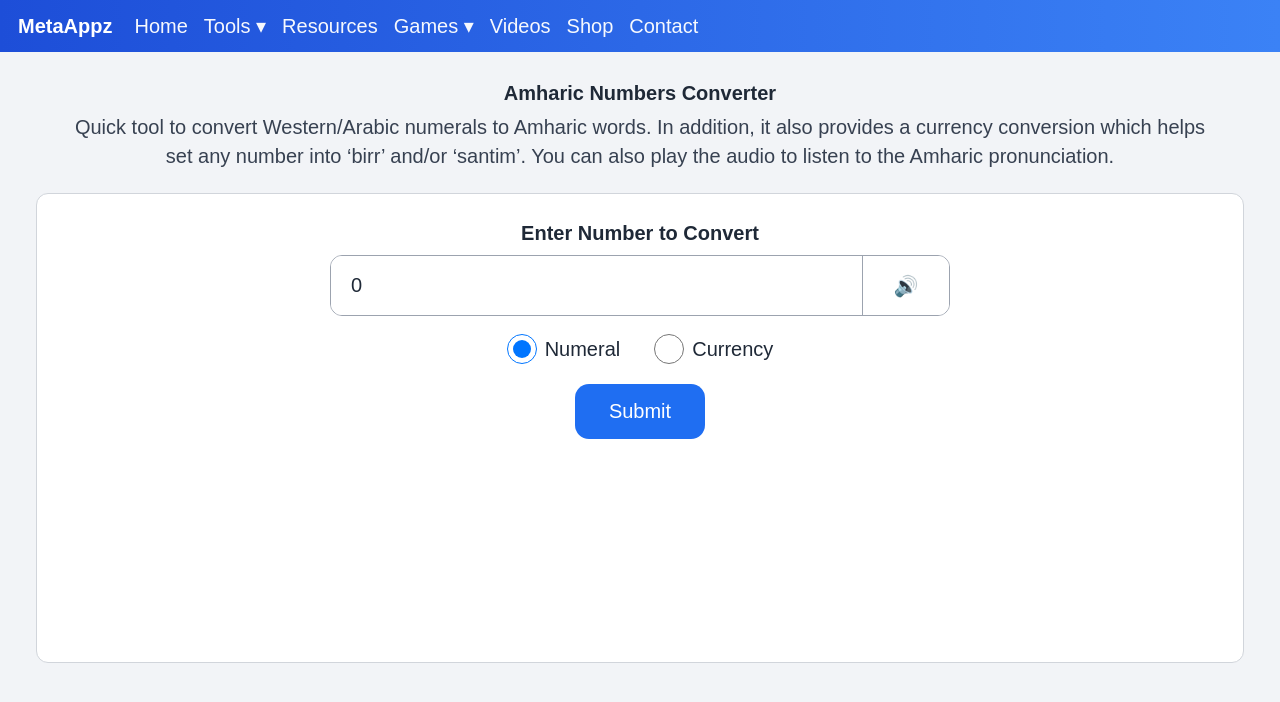
After one commit to samuelabera21/Samuel_AI_Tools_App, a Flask app: page /Tools/Amharic_Numbers_Converter in a window 1280 px wide. The commit adds this page. Shown: the top 702 px of the page. Run offline with Flask 3, Linux system fonts and the light colour scheme.

Commit message:
Amharic Numbers Converter: working (number words, currency birr/santim, sound + fallback)

```diff
--- a/app.py
+++ b/app.py
@@ -1,7 +1,10 @@
-from flask import Flask, request, render_template, send_file
+from flask import Flask, request, render_template, send_file, jsonify
 import io
 import base64
+from decimal import Decimal, InvalidOperation
+from gtts import gTTS
 from tools.ocr.ocr import extract_amharic_text_from_bytes
+from tools.amharic_numbers_converter.converter import number_to_amharic, number_to_currency
 
 app = Flask(__name__)
 
@@ -28,6 +31,66 @@ def amharic_ocr():
     return render_template("ocr.html", text=text, image_url=image_url)
 
 
+@app.route("/Tools/Numbers_to_Amharic_Words_Converter", methods=["GET", "POST"])
+@app.route("/Tools/Amharic_Numbers_Converter", methods=["GET", "POST"])
+def amharic_numbers_converter():
+    # `result` stores the converted Amharic text shown in the result card.
+    result = ""
+    number_value = "0"
+    mode = "normal"
+
+    if request.method == "POST":
+        number_value = request.form.get("number", "0").strip() or "0"
+        normalized_value = number_value.replace(",", "")
+        mode = request.form.get("mode", "normal")
+
+        try:
+            if mode == "currency":
+                amount = Decimal(normalized_value)
+                result = number_to_currency(amount)
+            else:
+                if "." in normalized_value:
+                    raise ValueError
+                number = int(normalized_value)
+                result = number_to_amharic(number)
+        except (ValueError, InvalidOperation):
+            result = "እባክዎ ትክክለኛ ቁጥር ያስገቡ"
+
+    return render_template(
+        "amharic_numbers.html",
+        result=result,
+        number_value=number_value,
+        mode=mode,
+    )
+
+
+@app.route("/Tools/Numbers_to_Amharic_Words_Converter/speak", methods=["POST"])
+def speak_amharic_numbers_text():
+    # Receive the text to speak from the page.
+    payload = request.get_json(silent=True) or {}
+    text_to_speak = str(payload.get("text", "")).strip()
+
+    if not text_to_speak:
+        return jsonify({"error": "No text provided for speech."}), 400
+
+    try:
+        # Generate MP3 audio in memory (no temp file on disk).
+        audio_buffer = io.BytesIO()
+        tts = gTTS(text=text_to_speak, lang="am")
+        tts.write_to_fp(audio_buffer)
+        audio_buffer.seek(0)
+
+        # Stream the generated audio directly to the browser.
+        return send_file(
+            audio_buffer,
+            mimetype="audio/mpeg",
+            as_attachment=False,
+            download_name="amharic_numbers.mp3",
+        )
+    except Exception:
+        return jsonify({"error": "Audio generation failed. Please try again."}), 500
+
+
 @app.route("/Games/Amharic_Hangman_Game")
 def amharic_hangman_game():
     return render_template("game_hangman.html")
--- a/requirements.txt
+++ b/requirements.txt
@@ -2,3 +2,4 @@ flask
 opencv-python
 numpy
 pytesseract
+gTTS
--- /dev/null
+++ b/templates/amharic_numbers.html
@@ -0,0 +1,477 @@
+<!DOCTYPE html>
+<html lang="en">
+<head>
+    <meta charset="UTF-8">
+    <meta name="viewport" content="width=device-width, initial-scale=1.0">
+    <title>Amharic Numbers Converter - AI Tools App</title>
+    <style>
+        * {
+            box-sizing: border-box;
+            margin: 0;
+            padding: 0;
+        }
+
+        body {
+            font-family: Arial, sans-serif;
+            background: #f2f4f7;
+            color: #1f2937;
+        }
+
+        .topbar {
+            background: linear-gradient(90deg, #1d4ed8, #3b82f6);
+            color: #fff;
+            padding: 14px 18px;
+            display: flex;
+            align-items: center;
+            gap: 22px;
+        }
+
+        .brand {
+            font-size: 20px;
+            font-weight: 700;
+            line-height: 1;
+        }
+
+        .nav {
+            display: flex;
+            align-items: center;
+            gap: 16px;
+            font-size: 20px;
+        }
+
+        .nav a,
+        .drop-btn {
+            color: #fff;
+            text-decoration: none;
+            opacity: 0.96;
+            background: transparent;
+            border: none;
+            cursor: pointer;
+            padding: 0;
+            font-size: 20px;
+        }
+
+        .dropdown {
+            position: relative;
+        }
+
+        .dropdown-menu {
+            display: none;
+            position: absolute;
+            top: 30px;
+            left: 0;
+            min-width: 300px;
+            background: #1e40af;
+            border: 1px solid rgba(255, 255, 255, 0.2);
+            border-radius: 8px;
+            z-index: 20;
+            overflow: hidden;
+        }
+
+        .dropdown-menu a {
+            display: block;
+            padding: 10px 12px;
+            color: #fff;
+            font-size: 18px;
+            text-decoration: none;
+        }
+
+        .dropdown-menu a:hover {
+            background: #1d4ed8;
+        }
+
+        .dropdown:hover .dropdown-menu {
+            display: block;
+        }
+
+        .page {
+            max-width: 1240px;
+            margin: 30px auto;
+            padding: 0 16px;
+        }
+
+        .title {
+            text-align: center;
+            font-size: 20px;
+            font-weight: 700;
+            margin-bottom: 8px;
+        }
+
+        .subtitle {
+            text-align: center;
+            max-width: 1140px;
+            margin: 0 auto 22px;
+            color: #374151;
+            font-size: 20px;
+            line-height: 1.45;
+        }
+
+        .tool-card {
+            background: #fff;
+            border: 1px solid #d1d5db;
+            border-radius: 12px;
+            min-height: 470px;
+            padding: 28px 20px;
+        }
+
+        .inner {
+            max-width: 860px;
+            margin: 0 auto;
+            text-align: center;
+        }
+
+        .label {
+            font-size: 20px;
+            font-weight: 700;
+            margin-bottom: 10px;
+        }
+
+        .input-wrap {
+            display: inline-flex;
+            width: 620px;
+            max-width: 100%;
+            border: 1px solid #9ca3af;
+            border-radius: 12px;
+            overflow: hidden;
+            background: #fff;
+        }
+
+        .input-wrap input {
+            width: 100%;
+            border: none;
+            outline: none;
+            font-size: 20px;
+            padding: 18px 20px;
+            text-align: left;
+            color: #1f2937;
+        }
+
+        .sound-btn {
+            border: none;
+            border-left: 1px solid #9ca3af;
+            background: #fff;
+            width: 102px;
+            cursor: pointer;
+            font-size: 20px;
+        }
+
+        .sound-btn:hover {
+            background: #f3f4f6;
+        }
+
+        .modes {
+            margin-top: 18px;
+            display: flex;
+            justify-content: center;
+            gap: 34px;
+            font-size: 20px;
+        }
+
+        .modes label {
+            display: inline-flex;
+            align-items: center;
+            gap: 8px;
+            cursor: pointer;
+        }
+
+        .modes input[type="radio"] {
+            width: 30px;
+            height: 30px;
+        }
+
+        .submit-btn {
+            margin-top: 20px;
+            border: none;
+            border-radius: 14px;
+            background: #1f6ef2;
+            color: #fff;
+            font-size: 20px;
+            padding: 16px 34px;
+            cursor: pointer;
+        }
+
+        .submit-btn:hover {
+            background: #1758c6;
+        }
+
+        .result-card {
+            margin: 22px auto 0;
+            background: #b8d1f4;
+            border: 1px solid #8fb3ea;
+            border-radius: 12px;
+            width: 250px;
+            min-height: 240px;
+            display: flex;
+            flex-direction: column;
+            align-items: center;
+            justify-content: space-between;
+            padding: 20px 14px 14px;
+        }
+
+        .result-text {
+            width: 100%;
+            text-align: center;
+            font-size: 20px;
+            font-weight: 700;
+            line-height: 1.2;
+            color: #15396d;
+            word-break: break-word;
+        }
+
+        .copy-btn {
+            margin-top: 12px;
+            width: 82px;
+            height: 82px;
+            border: 2px solid #1f6ef2;
+            border-radius: 14px;
+            background: #e4efff;
+            color: #1f6ef2;
+            font-size: 20px;
+            cursor: pointer;
+        }
+
+        .copy-btn:hover {
+            background: #d5e6ff;
+        }
+
+        @media (max-width: 1100px) {
+            .brand {
+                font-size: 26px;
+            }
+
+            .nav {
+                font-size: 16px;
+                gap: 10px;
+            }
+
+            .nav a,
+            .drop-btn {
+                font-size: 16px;
+            }
+
+            .title {
+                font-size: 44px;
+            }
+
+            .subtitle {
+                font-size: 28px;
+            }
+
+            .label {
+                font-size: 34px;
+            }
+
+            .input-wrap input,
+            .sound-btn,
+            .submit-btn,
+            .modes {
+                font-size: 20px;
+            }
+
+            .modes input[type="radio"] {
+                width: 24px;
+                height: 24px;
+            }
+
+            .result-text {
+                font-size: 42px;
+            }
+        }
+
+        @media (max-width: 760px) {
+            .title {
+                font-size: 34px;
+            }
+
+            .subtitle {
+                font-size: 20px;
+            }
+
+            .label {
+                font-size: 20px;
+            }
+
+            .input-wrap input,
+            .sound-btn,
+            .submit-btn,
+            .modes {
+                font-size: 20px;
+            }
+
+            .modes input[type="radio"] {
+                width: 18px;
+                height: 18px;
+            }
+
+            .submit-btn {
+                border-radius: 10px;
+                padding: 12px 20px;
+            }
+
+            .result-card {
+                width: 210px;
+                min-height: 210px;
+            }
+
+            .result-text {
+                font-size: 30px;
+            }
+        }
+    </style>
+</head>
+<body>
+    <header class="topbar">
+        <div class="brand">MetaAppz</div>
+        <nav class="nav">
+            <a href="/">Home</a>
+            <div class="dropdown">
+                <button class="drop-btn" type="button">Tools ▾</button>
+                <div class="dropdown-menu">
+                    <a href="/Tools/Amharic_OCR">Amharic OCR</a>
+                    <a href="/Tools/Numbers_to_Amharic_Words_Converter">Amharic Numbers Converter</a>
+                    <a href="#">Geez Numbers Converter</a>
+                    <a href="#">Amharic Text Sorter</a>
+                    <a href="#">Amharic Keyboard</a>
+                </div>
+            </div>
+            <a href="#">Resources</a>
+            <div class="dropdown">
+                <button class="drop-btn" type="button">Games ▾</button>
+                <div class="dropdown-menu">
+                    <a href="/Games/Amharic_Hangman_Game">Hangman in Amharic</a>
+                    <a href="#">Amharic Riddles</a>
+                    <a href="#">Amharic Typing Game</a>
+                    <a href="#">Amharic Word Search</a>
+                </div>
+            </div>
+            <a href="#">Videos</a>
+            <a href="#">Shop</a>
+            <a href="#">Contact</a>
+        </nav>
+    </header>
+
+    <main class="page">
+        <h1 class="title">Amharic Numbers Converter</h1>
+        <p class="subtitle">
+            Quick tool to convert Western/Arabic numerals to Amharic words. In addition, it also provides a currency conversion which helps set any number into ‘birr’ and/or ‘santim’. You can also play the audio to listen to the Amharic pronunciation.
+        </p>
+
+        <section class="tool-card">
+            <div class="inner">
+                <form method="POST">
+                    <div class="label">Enter Number to Convert</div>
+
+                    <div class="input-wrap">
+                        <input id="number-input" type="number" step="0.01" name="number" value="{{ number_value }}" required>
+                        <button type="button" class="sound-btn" onclick="speakInput()">🔊</button>
+                    </div>
+
+                    <div class="modes">
+                        <label>
+                            <input type="radio" name="mode" value="normal" {% if mode != 'currency' %}checked{% endif %}>
+                            Numeral
+                        </label>
+                        <label>
+                            <input type="radio" name="mode" value="currency" {% if mode == 'currency' %}checked{% endif %}>
+                            Currency
+                        </label>
+                    </div>
+
+                    <button class="submit-btn" type="submit">Submit</button>
+                </form>
+
+                {% if result %}
+                <div class="result-card">
+                    <div class="result-text" id="result-text">{{ result }}</div>
+                    <button type="button" class="copy-btn" onclick="copyResult()">📋</button>
+                </div>
+                {% endif %}
+            </div>
+        </section>
+    </main>
+
+    <script>
+        // Build fallback text from the current input if no result card exists yet.
+        function buildTextFromCurrentInput() {
+            const numberField = document.getElementById("number-input");
+            const mode = document.querySelector('input[name="mode"]:checked').value;
+            const value = numberField.value;
+            if (!value) {
+                return "";
+            }
+            return mode === "currency" ? value + " ብር" : value;
+        }
+
+        // Prefer converted result text; fallback to what the user currently typed.
+        function getTextForSpeech() {
+            const resultNode = document.getElementById("result-text");
+            if (resultNode && resultNode.innerText.trim()) {
+                return resultNode.innerText.trim();
+            }
+            return buildTextFromCurrentInput();
+        }
+
+        // Fallback: use browser speech synthesis if backend gTTS is unavailable.
+        function speakWithBrowserFallback(text) {
+            if (!window.speechSynthesis) {
+                alert("Audio generation failed. Please check your internet and try again.");
+                return;
+            }
+
+            const utterance = new SpeechSynthesisUtterance(text);
+            utterance.lang = "am-ET";
+            utterance.rate = 0.95;
+
+            window.speechSynthesis.cancel();
+            window.speechSynthesis.speak(utterance);
+        }
+
+        // Request MP3 audio from Flask/gTTS endpoint and play it in the browser.
+        async function speakInput() {
+            const textForSpeech = getTextForSpeech();
+            if (!textForSpeech) {
+                return;
+            }
+
+            const soundButton = document.querySelector(".sound-btn");
+            soundButton.disabled = true;
+
+            try {
+                const response = await fetch("/Tools/Numbers_to_Amharic_Words_Converter/speak", {
+                    method: "POST",
+                    headers: {
+                        "Content-Type": "application/json"
+                    },
+                    body: JSON.stringify({ text: textForSpeech })
+                });
+
+                if (!response.ok) {
+                    throw new Error("Speech request failed");
+                }
+
+                const audioBlob = await response.blob();
+                const audioUrl = URL.createObjectURL(audioBlob);
+                const audio = new Audio(audioUrl);
+
+                audio.onended = () => URL.revokeObjectURL(audioUrl);
+                audio.onerror = () => URL.revokeObjectURL(audioUrl);
+
+                await audio.play();
+            } catch (error) {
+                speakWithBrowserFallback(textForSpeech);
+            } finally {
+                soundButton.disabled = false;
+            }
+        }
+
+        // Copy the converted Amharic result text.
+        function copyResult() {
+            const resultNode = document.getElementById("result-text");
+            if (!resultNode) {
+                return;
+            }
+            navigator.clipboard.writeText(resultNode.innerText.trim());
+        }
+    </script>
+</body>
+</html>
--- a/templates/home.html
+++ b/templates/home.html
@@ -67,7 +67,7 @@
         <button class="drop-btn" type="button">Tools ▾</button>
         <div class="dropdown-menu">
           <a href="/Tools/Amharic_OCR">Amharic OCR</a>
-          <a href="#">Amharic Numbers Converter</a>
+          <a href="/Tools/Numbers_to_Amharic_Words_Converter">Amharic Numbers Converter</a>
           <a href="#">Geez Numbers Converter</a>
           <a href="#">Amharic Text Sorter</a>
           <a href="#">Amharic Keyboard</a>
@@ -93,7 +93,7 @@
     <p class="sub">Project structure ready for step-by-step development. Start with OCR, then build the next tools one by one.</p>
     <section class="grid">
       <a class="card" href="/Tools/Amharic_OCR"><div class="live">LIVE</div><h3>Amharic OCR</h3><p>Convert Amharic images/PDFs to text.</p></a>
-      <a class="card" href="#"><div class="soon">COMING SOON</div><h3>Amharic Numbers Converter</h3><p>Convert western numbers to Amharic words.</p></a>
+      <a class="card" href="/Tools/Numbers_to_Amharic_Words_Converter"><div class="live">LIVE</div><h3>Amharic Numbers Converter</h3><p>Convert western numbers to Amharic words.</p></a>
       <a class="card" href="#"><div class="soon">COMING SOON</div><h3>Geez Numbers Converter</h3><p>Convert western numbers to Geez word and numeric.</p></a>
       <a class="card" href="#"><div class="soon">COMING SOON</div><h3>Amharic Text Sorter</h3><p>Sort text in Amharic alphabet order.</p></a>
       <a class="card" href="#"><div class="soon">COMING SOON</div><h3>Amharic Keyboard</h3><p>Online keyboard for mobile and desktop.</p></a>
--- a/templates/ocr.html
+++ b/templates/ocr.html
@@ -268,7 +268,7 @@
                 <button class="drop-btn" type="button">Tools ▾</button>
                 <div class="dropdown-menu">
                     <a href="/Tools/Amharic_OCR">Amharic OCR</a>
-                    <a href="#">Amharic Numbers Converter</a>
+                    <a href="/Tools/Numbers_to_Amharic_Words_Converter">Amharic Numbers Converter</a>
                     <a href="#">Geez Numbers Converter</a>
                     <a href="#">Amharic Text Sorter</a>
                     <a href="#">Amharic Keyboard</a>
```
Also changed, not shown: tools/amharic_numbers_converter/converter.py (added, +99 -0 lines), README.md.
